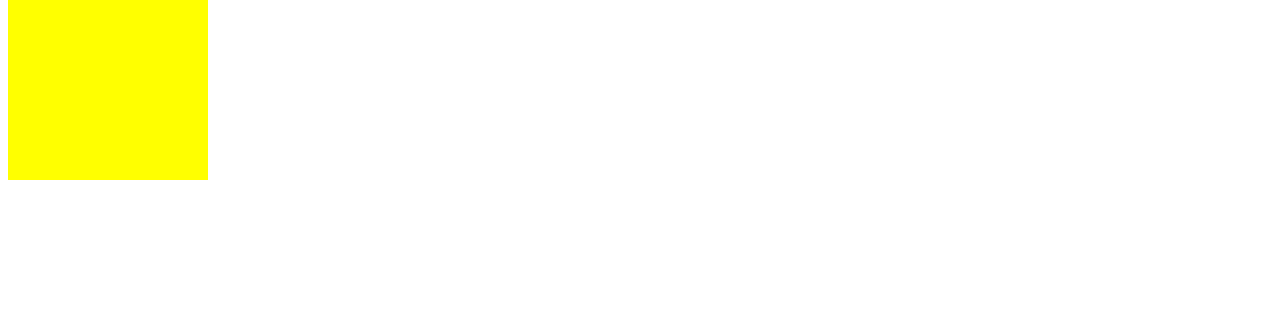
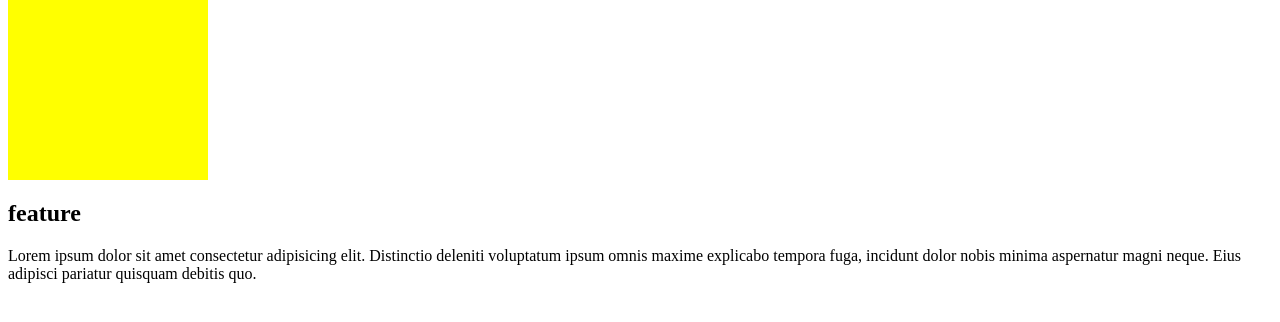
Before and after one commit to mukkhu/testing-git, a plain HTML site: page index.html in a window 1280 px wide. Shown: the part 100-422 px from the top of the page. Drawn offline with Linux system fonts and the light colour scheme.

Commit message:
Update index.html
added feature box

```diff
--- a/index.html
+++ b/index.html
@@ -9,6 +9,18 @@
   <body>
     <h1>Welcome to testing page.</h1>
     <div class="box"><a href="https://facebook.com">box</a></div>
+    <div class="feature-box">
+      <div class="features">
+        <h2>feature</h2>
+
+        <p>
+          Lorem ipsum dolor sit amet consectetur adipisicing elit. Distinctio
+          deleniti voluptatum ipsum omnis maxime explicabo tempora fuga,
+          incidunt dolor nobis minima aspernatur magni neque. Eius adipisci
+          pariatur quisquam debitis quo.
+        </p>
+      </div>
+    </div>
     <script src="index.js"></script>
   </body>
 </html>
```
